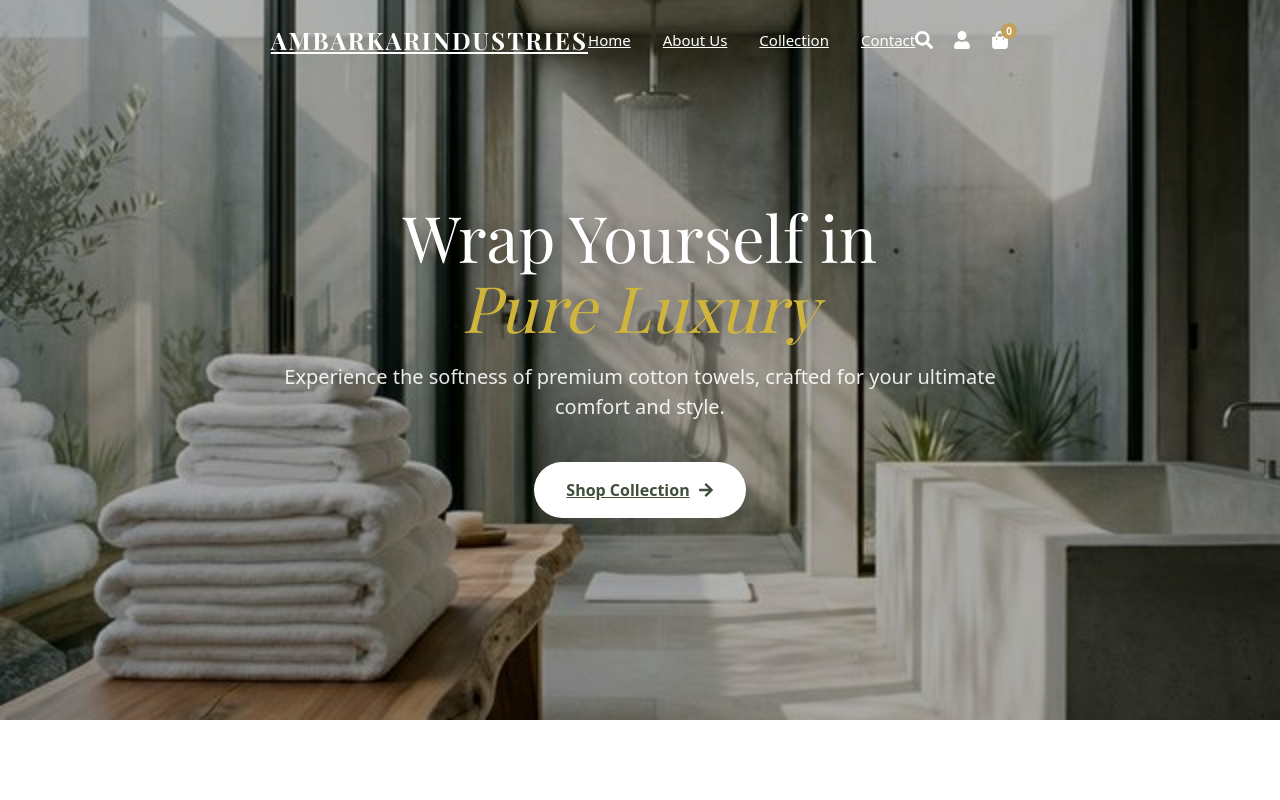
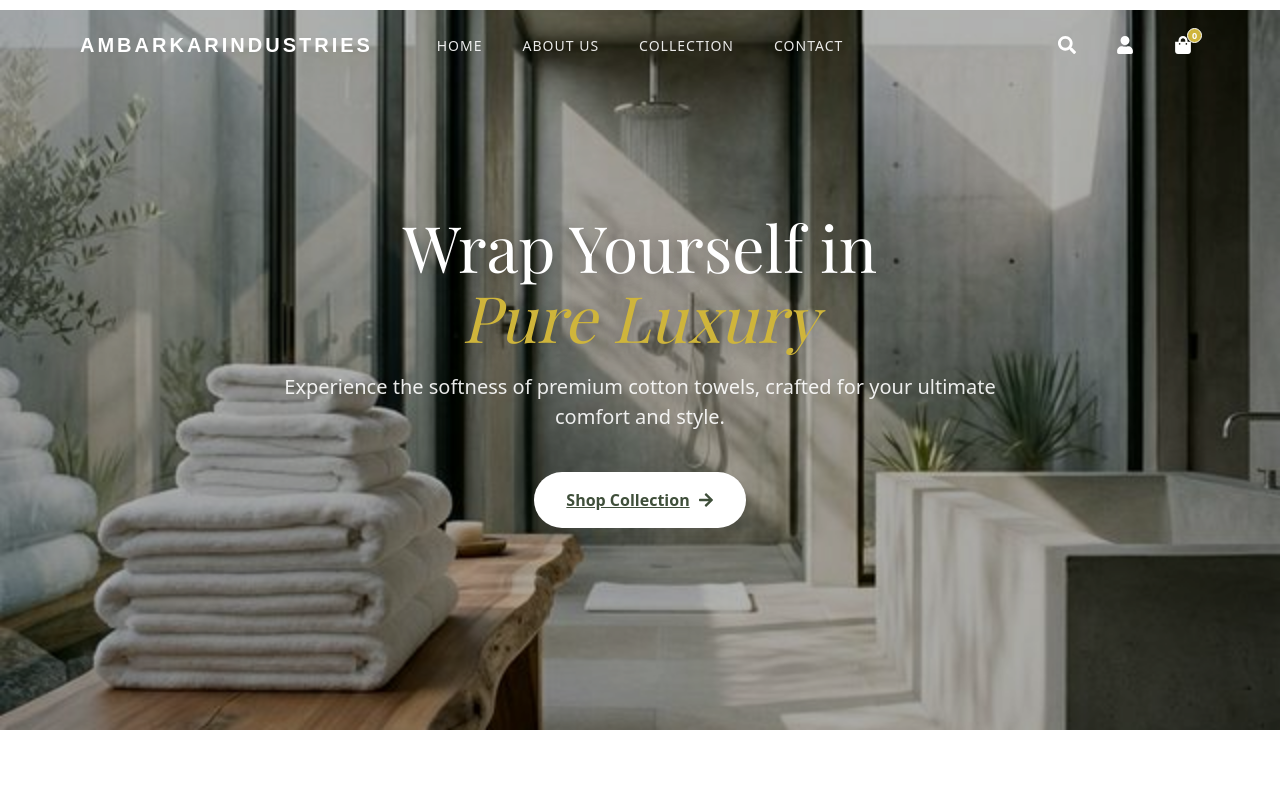
Before and after one commit to hey-om7/jai-final-bca-project, a React (Create React App) app: page / in a window 1280 px wide. Shown: the top 800 px of the page. Built offline with nearby package versions, Linux system fonts and the light colour scheme.

Commit message:
navbar corrected, only upper white space issue

```diff
--- a/src/index.css
+++ b/src/index.css
@@ -1,21 +1,25 @@
 @import url('https://fonts.googleapis.com/css2?family=Inter:wght@300;400;500;600&family=Playfair+Display:wght@400;600;700&display=swap');
 
 :root {
-  --color-primary: #5D7052; /* Sage Green */
+  --color-primary: #5D7052;
+  /* Sage Green */
   --color-primary-dark: #3F4F3A;
-  --color-secondary: #F0F2EF; /* Soft Gray-Green */
-  --color-accent: #C5A059; /* Muted Gold */
+  --color-secondary: #F0F2EF;
+  /* Soft Gray-Green */
+  --color-accent: #C5A059;
+  /* Muted Gold */
   --color-text-main: #2D3436;
   --color-text-light: #636E72;
-  --color-bg-light: #F9F9F7; /* Warm White */
+  --color-bg-light: #F9F9F7;
+  /* Warm White */
   --color-white: #FFFFFF;
 
   --font-heading: 'Playfair Display', serif;
   --font-body: 'Inter', sans-serif;
 
-  --shadow-sm: 0 2px 4px rgba(0,0,0,0.05);
-  --shadow-md: 0 4px 12px rgba(0,0,0,0.08);
-  --shadow-lg: 0 10px 25px rgba(0,0,0,0.1);
+  --shadow-sm: 0 2px 4px rgba(0, 0, 0, 0.05);
+  --shadow-md: 0 4px 12px rgba(0, 0, 0, 0.08);
+  --shadow-lg: 0 10px 25px rgba(0, 0, 0, 0.1);
 
   --radius-sm: 4px;
   --radius-md: 8px;
@@ -38,9 +42,21 @@ body {
   background-color: var(--color-bg-light);
   color: var(--color-text-main);
   line-height: 1.6;
+  overflow-x: hidden;
+  /* Prevent horizontal scroll */
+  width: 100%;
 }
 
-h1, h2, h3, h4, h5, h6 {
+html {
+  overflow-x: hidden;
+}
+
+h1,
+h2,
+h3,
+h4,
+h5,
+h6 {
   font-family: var(--font-heading);
   color: var(--color-primary-dark);
   margin-bottom: 1rem;
--- a/src/user/navbar.css
+++ b/src/user/navbar.css
@@ -1,74 +1,107 @@
-.navbar {
-  height: 80px;
+.custom-navbar {
   width: 100%;
+  height: 90px;
   position: sticky;
   top: 0;
   z-index: 1000;
   background: transparent;
   transition: all 0.3s ease;
+  padding: 0 80px;
+  /* Increased padding to bring elements inwards */
 }
 
-.navbar.scrolled {
-  background: rgba(255, 255, 255, 0.95);
-  backdrop-filter: blur(10px);
-  box-shadow: var(--shadow-sm);
+.custom-navbar.scrolled {
+  background: rgba(255, 255, 255, 0.98);
+  backdrop-filter: blur(12px);
+  box-shadow: 0 4px 20px rgba(0, 0, 0, 0.05);
+  height: 70px;
+  /* Slightly compact on scroll */
 }
 
+/* MAIN CONTAINER - GRID LAYOUT */
 .nav-container {
-  max-width: 1200px;
-  margin: 0 auto;
+  width: 100%;
+  /* Wider for modern screens */
   height: 100%;
-  display: flex;
+  display: grid;
+  grid-template-columns: 1fr auto 1fr;
+  /* Key to perfect centering */
   align-items: center;
-  justify-content: space-between;
-  padding: 0 20px;
 }
 
-/* BRAND */
-.brand-logo {
-  font-family: var(--font-heading);
-  font-size: 24px;
-  font-weight: 700;
-  letter-spacing: 2px;
-  color: var(--color-text-main);
-  text-transform: uppercase;
+/* LEFT - LOGO */
+.nav-left {
+  justify-self: start;
 }
 
-.navbar:not(.scrolled).home-nav .brand-logo {
-  color: var(--color-white);
+.brand-logo {
+  font-family: 'Poppins', sans-serif;
+  /* Fallback to reliable font if variable fails */
+  font-size: 20px;
+  font-weight: 700;
+  letter-spacing: 3px;
+  color: #1a1a1a;
+  text-transform: uppercase;
+  text-decoration: none;
+  white-space: nowrap;
 }
 
-.navbar.scrolled .brand-logo {
-  color: var(--color-primary-dark);
+.custom-navbar:not(.scrolled).home-nav .brand-logo {
+  color: #ffffff;
 }
 
-/* CENTER LINKS */
+.custom-navbar.scrolled .brand-logo {
+  color: #1a1a1a;
+}
+
+/* CENTER - LINKS */
+.nav-center {
+  justify-self: center;
+}
+
 .nav-links {
   display: flex;
-  gap: 32px;
+  gap: 40px;
+  padding: 0;
   margin: 0;
-  padding: 0;
+  list-style: none;
 }
 
 .nav-links a {
-  font-size: 15px;
+  font-size: 14px;
   font-weight: 500;
-  color: var(--color-text-main);
+  color: #1a1a1a;
+  text-decoration: none;
+  text-transform: uppercase;
+  letter-spacing: 1px;
   position: relative;
+  transition: color 0.3s ease;
 }
 
-.navbar:not(.scrolled).home-nav .nav-links a {
-  color: var(--color-white);
+.custom-navbar:not(.scrolled).home-nav .nav-links a {
+  color: rgba(255, 255, 255, 0.9);
 }
 
+.nav-links a:hover {
+  color: #cfb53b;
+  /* Gold accent */
+}
+
+.custom-navbar:not(.scrolled).home-nav .nav-links a:hover {
+  color: #ffffff;
+  opacity: 1;
+}
+
+/* Underline effect */
 .nav-links a::after {
   content: '';
   position: absolute;
   bottom: -4px;
-  left: 0;
+  left: 50%;
+  transform: translateX(-50%);
   width: 0;
   height: 2px;
-  background-color: var(--color-accent);
+  background-color: #cfb53b;
   transition: width 0.3s ease;
 }
 
@@ -76,56 +109,77 @@
   width: 100%;
 }
 
-/* RIGHT ICONS */
+/* RIGHT - ICONS */
 .nav-right {
+  justify-self: end;
   display: flex;
   align-items: center;
-  gap: 20px;
+  gap: 24px;
 }
 
 .icon-btn {
   background: none;
   border: none;
   font-size: 18px;
-  color: var(--color-text-main);
-  transition: transform 0.2s ease;
+  color: #1a1a1a;
+  cursor: pointer;
+  padding: 8px;
+  /* Touch target size */
+  transition: transform 0.2s ease, color 0.2s ease;
   display: flex;
   align-items: center;
   justify-content: center;
+  text-decoration: none;
 }
 
-.navbar:not(.scrolled).home-nav .icon-btn {
-  color: var(--color-white);
+.custom-navbar:not(.scrolled).home-nav .icon-btn {
+  color: #ffffff;
 }
 
 .icon-btn:hover {
   transform: translateY(-2px);
-  color: var(--color-accent);
+  color: #cfb53b;
 }
 
+/* Cart Badge */
 .cart-btn {
   position: relative;
 }
 
 .cart-count {
   position: absolute;
-  top: -8px;
-  right: -8px;
-  background-color: var(--color-accent);
-  color: white;
-  font-size: 10px;
-  width: 16px;
-  height: 16px;
+  top: 0;
+  right: -2px;
+  background-color: #cfb53b;
+  color: #ffffff;
+  font-size: 9px;
+  font-weight: 700;
+  height: 15px;
+  width: 15px;
   border-radius: 50%;
   display: flex;
   align-items: center;
   justify-content: center;
-  font-weight: bold;
+  border: 1px solid #fff;
 }
 
-/* MOBILE RESPONSIVENESS */
-@media (max-width: 768px) {
+/* RESPONSIVE DESIGN */
+@media (max-width: 900px) {
+  .custom-navbar {
+    padding: 0 20px;
+  }
+
   .nav-center {
     display: none;
+    /* Hide links on mobile/tablet */
+  }
+
+  /* When center is hidden, change grid to 2 columns to push icons right */
+  .nav-container {
+    grid-template-columns: 1fr auto;
+  }
+
+  .nav-right {
+    justify-self: end;
   }
 }
--- a/src/user/navbar.js
+++ b/src/user/navbar.js
@@ -18,7 +18,7 @@ function NavBar() {
   const isHome = location.pathname === "/";
 
   return (
-    <nav className={`navbar ${scrolled ? "scrolled" : ""} ${isHome ? "home-nav" : ""}`}>
+    <nav className={`custom-navbar ${scrolled ? "scrolled" : ""} ${isHome ? "home-nav" : ""}`}>
       <div className="nav-container">
         {/* Left - Logo */}
         <div className="nav-left">
```
